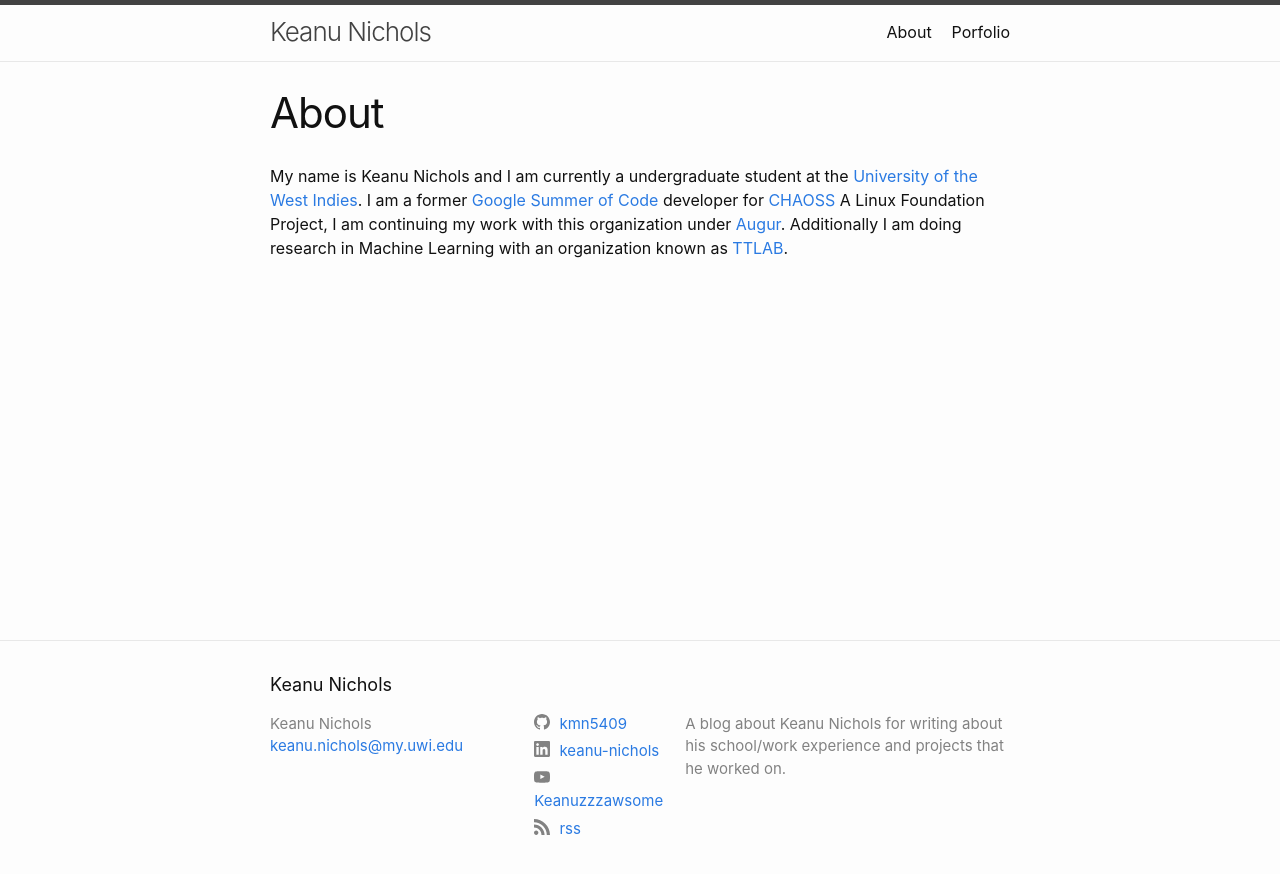
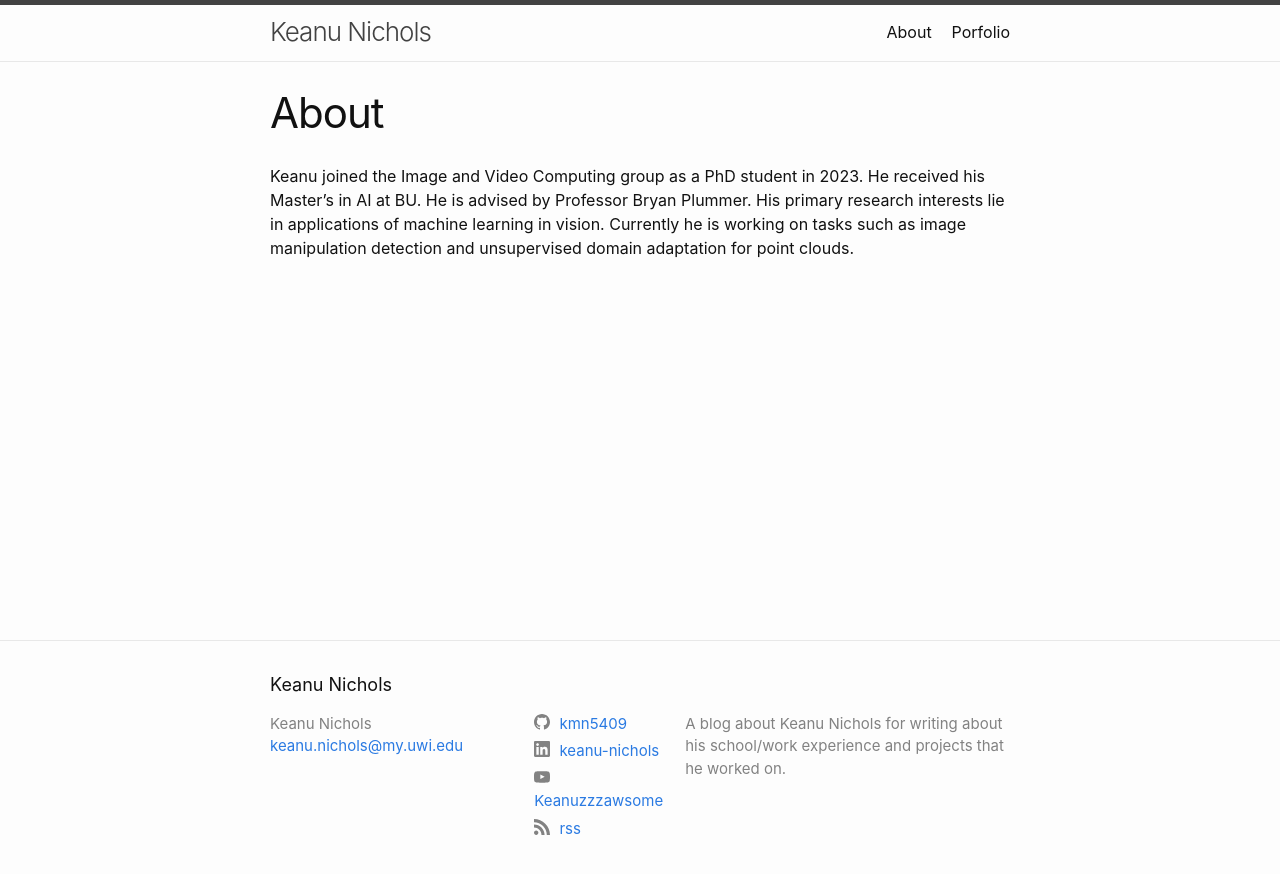
Before and after one commit to kmn5409/keanu-nichols, a Jekyll site: the page built from about.md, in a window 1280 px wide. Shown: the top 874 px of the page. Built offline with Jekyll 4.4.1, drawn with Linux system fonts in a browser that asks for light colours.

Commit message:
Update about.md

```diff
--- a/about.md
+++ b/about.md
@@ -4,4 +4,4 @@ title: About
 permalink: /about/
 ---
 
-My name is Keanu Nichols and I am currently a undergraduate student at the [University of the West Indies](https://sta.uwi.edu/). I am a former [Google Summer of Code](https://summerofcode.withgoogle.com/projects/?sp-search=Keanu#5994949011570688) developer for [CHAOSS](https://chaoss.community/) A Linux Foundation Project, I am continuing my work with this organization under [Augur](https://github.com/OSSHealth/augur). Additionally I am doing research in Machine Learning with an organization known as [TTLAB](http://lab.tt/).
+Keanu joined the Image and Video Computing group as a PhD student in 2023. He received his Master's in AI at BU. He is advised by Professor Bryan Plummer. His primary research interests lie in applications of machine learning in vision. Currently he is working on tasks such as image manipulation detection and unsupervised domain adaptation for point clouds.
```
